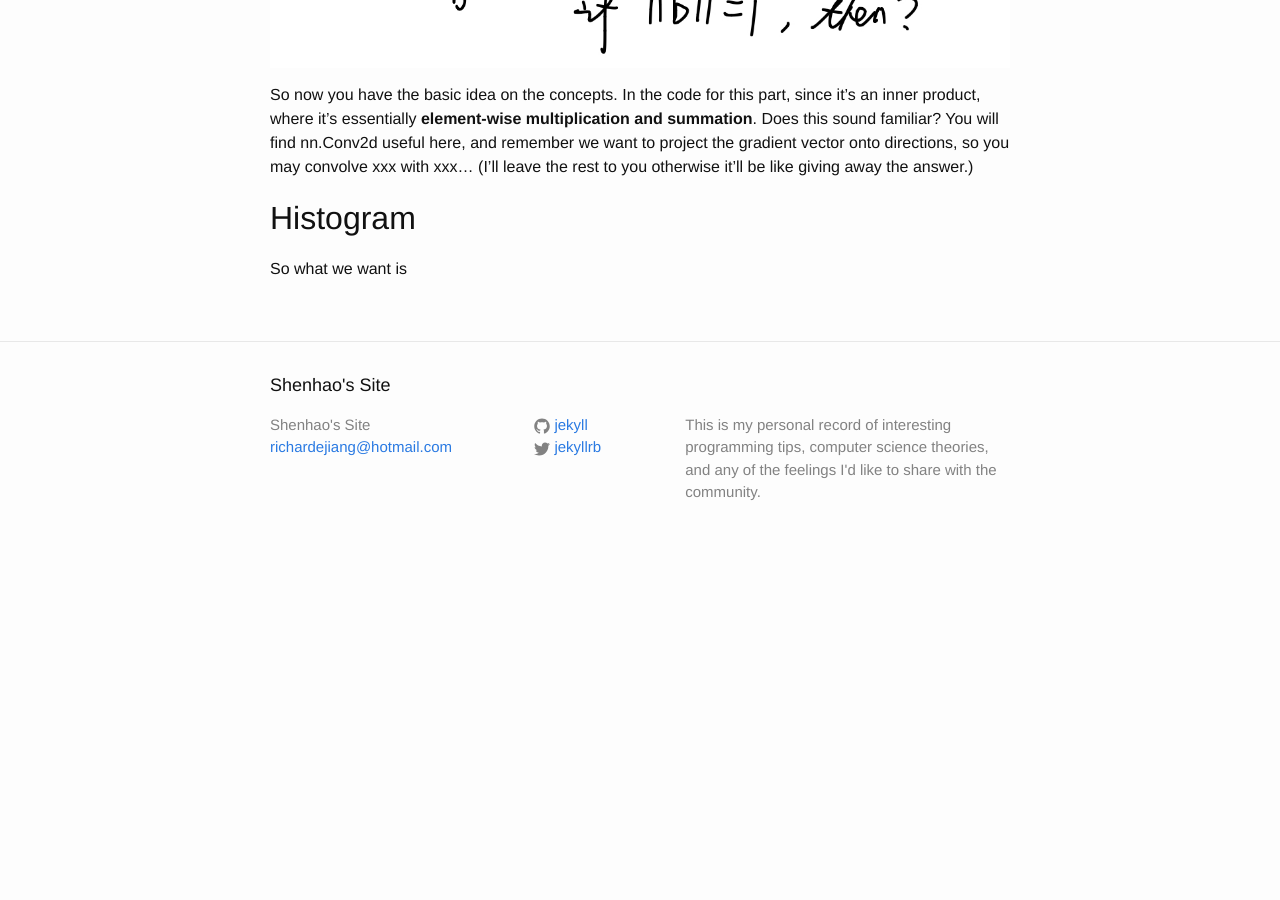
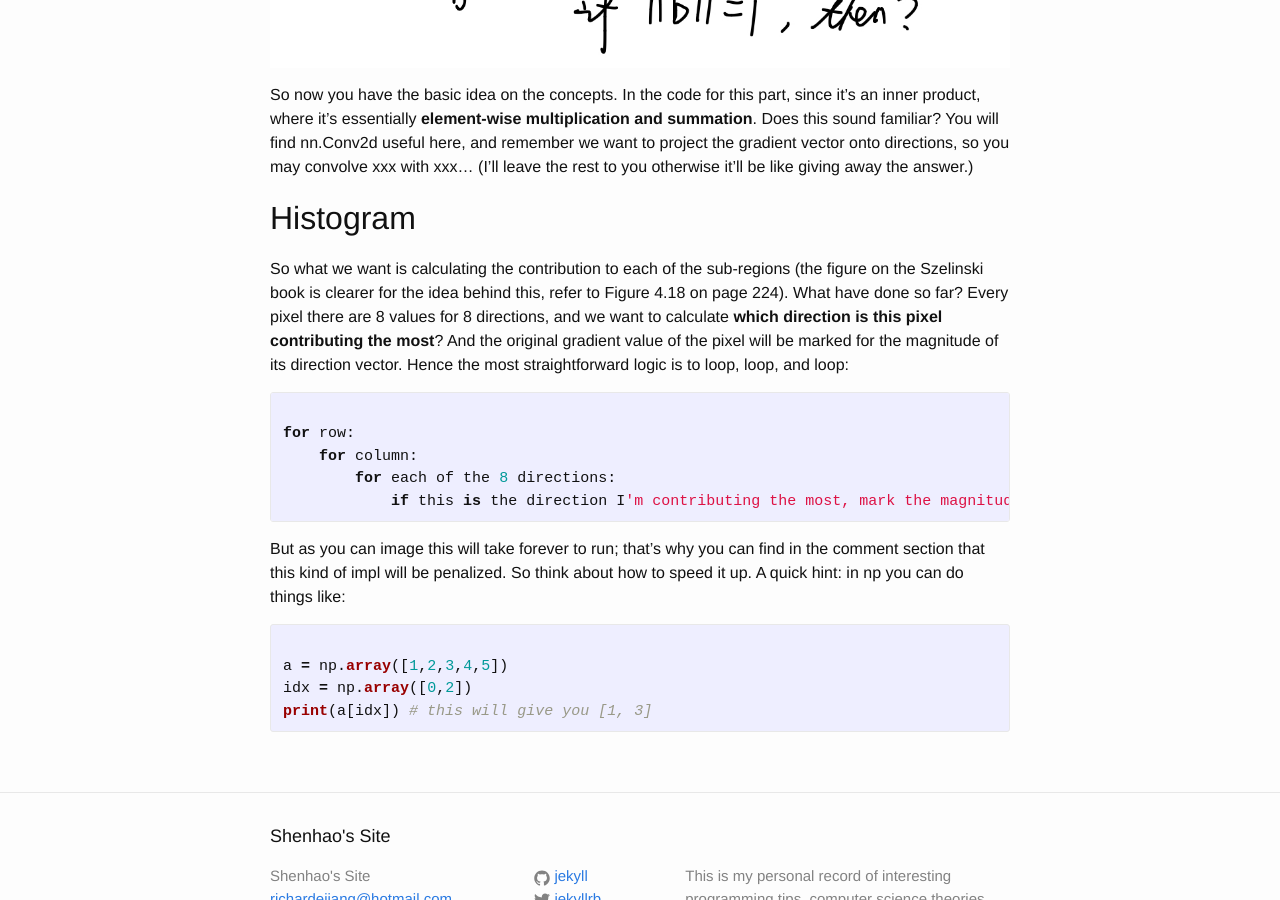
Before and after one commit to RichardeJiang/RichardeJiang.github.io, a Jekyll site: the page built from _posts/2019-09-24-SIFT-Guide.md, in a window 1280 px wide and 900 px high, scrolled down 2615 px. Built offline with Jekyll 4.4.1, drawn with Linux system fonts in a browser that asks for light colours; before the commit the page ends 3179 px from its top, so only the background shows below that.

Commit message:
finished up

```diff
--- a/_posts/2019-09-24-SIFT-Guide.md
+++ b/_posts/2019-09-24-SIFT-Guide.md
@@ -43,4 +43,17 @@ Ok so why do we need this? Remember we want to find the **projection** onto each
 So now you have the basic idea on the concepts. In the code for this part, since it's an inner product, where it's essentially **element-wise multiplication and summation**. Does this sound familiar? You will find nn.Conv2d useful here, and remember we want to project the gradient vector onto directions, so you may convolve xxx with xxx... (I'll leave the rest to you otherwise it'll be like giving away the answer.)
 
 ## Histogram
-So what we want is
+So what we want is calculating the contribution to each of the sub-regions (the figure on the Szelinski book is clearer for the idea behind this, refer to Figure 4.18 on page 224). What have done so far? Every pixel there are 8 values for 8 directions, and we want to calculate **which direction is this pixel contributing the most**? And the original gradient value of the pixel will be marked for the magnitude of its direction vector. Hence the most straightforward logic is to loop, loop, and loop:
+{% highlight Python %}
+for row:
+    for column:
+        for each of the 8 directions:
+            if this is the direction I'm contributing the most, mark the magnitude
+{% endhighlight %}
+
+But as you can image this will take forever to run; that's why you can find in the comment section that this kind of impl will be penalized. So think about how to speed it up. A quick hint: in np you can do things like:
+{% highlight Python %}
+a = np.array([1,2,3,4,5])
+idx = np.array([0,2])
+print(a[idx]) # this will give you [1, 3]
+{% endhighlight %}
```
